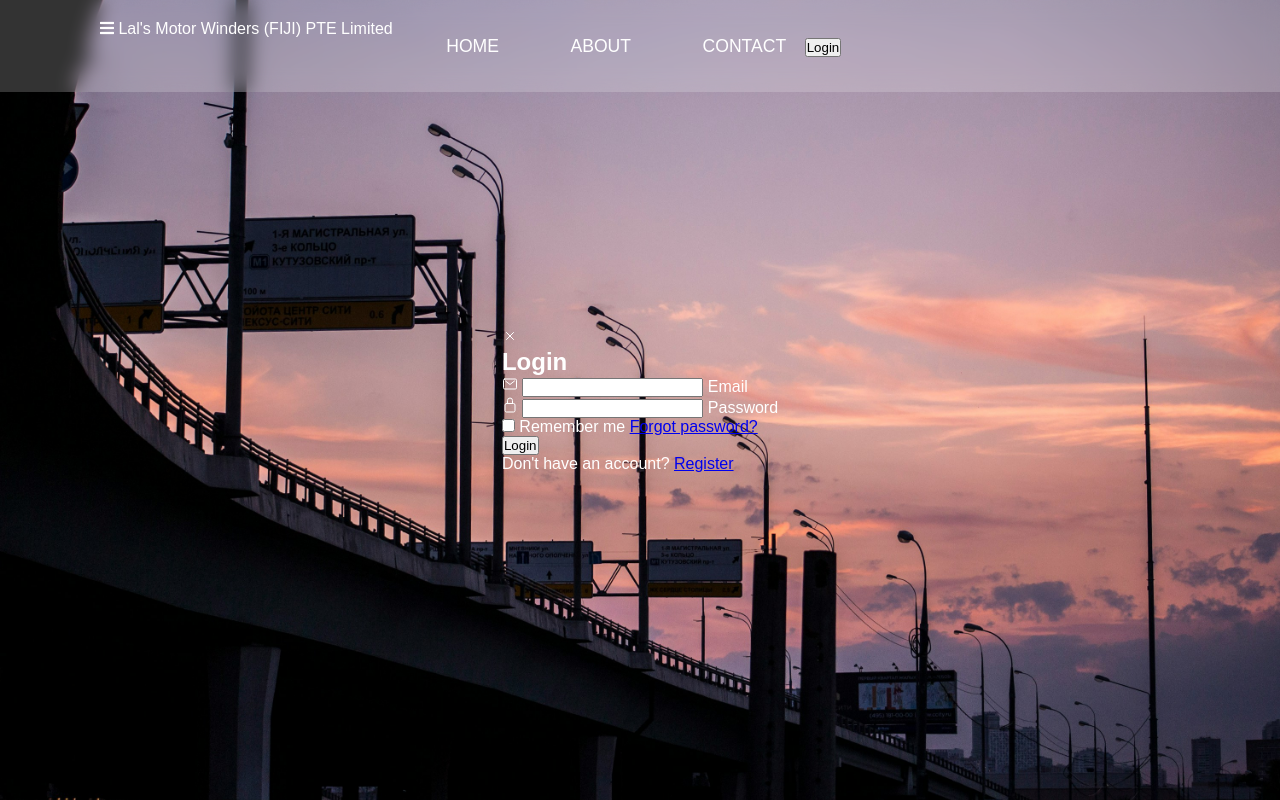
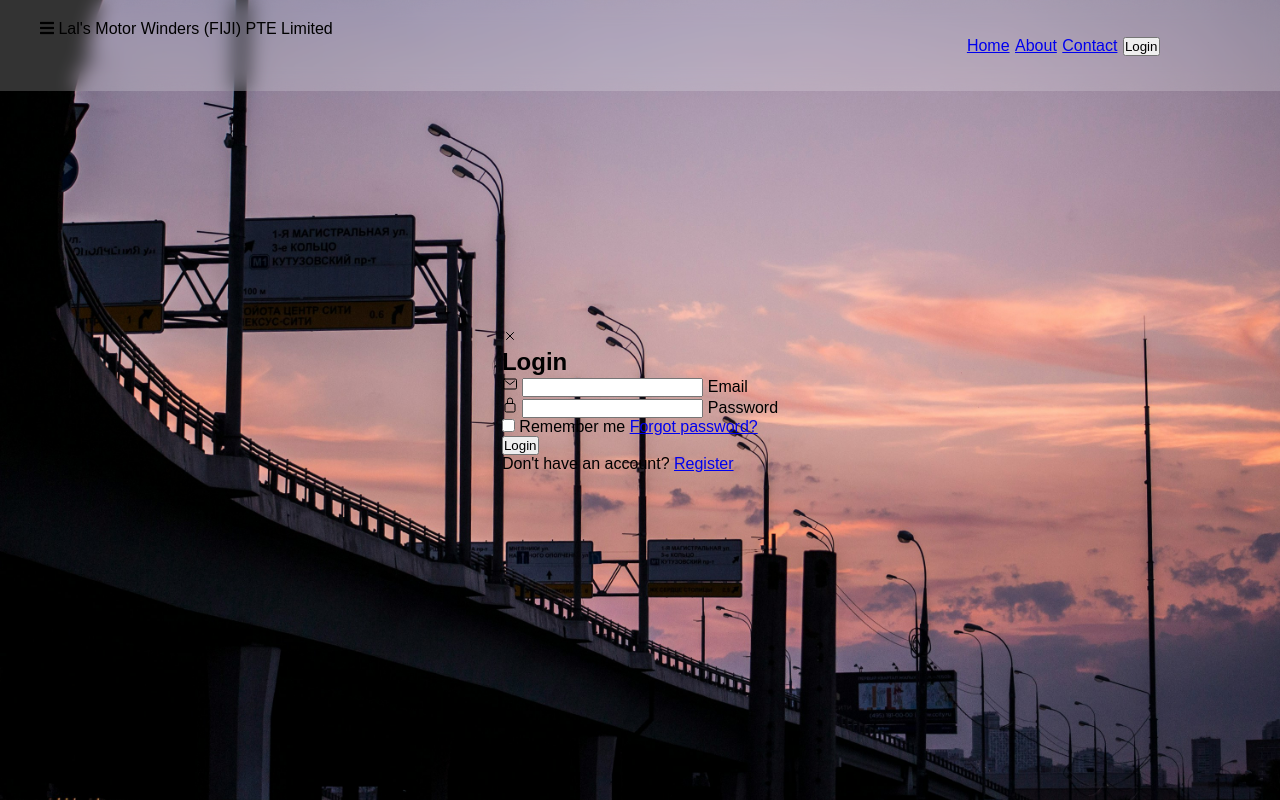
Before and after one commit to Yushfj/LalsMotorWinders, a website: page index.html in a window 1280 px wide. Drawn offline with nearby package versions, Linux system fonts and the light colour scheme; a web font is replaced by a local one.

Commit message:
Update styles.css

```diff
--- a/styles.css
+++ b/styles.css
@@ -13,10 +13,10 @@ body {
     background-image: url("1.jpg");
     background-size: cover;
     background-position: center;
-    color: #fff; /* Makes all text white */
 }
 
 header {
+    background-color: #100b0b;
     position: fixed;
     top: 0;
     left: 0;
@@ -28,10 +28,18 @@ header {
     justify-content: space-between;
     align-items: center;
     z-index: 99;
+
+    display: block;
+    list-style-type: disc;
+    margin-bottom: 1em;
+    margin-left: 0px;
+    margin-right: 0px;
+    padding-left: 40px;
 }
 
-header .navigation ul {
-    float: right;
+
+header .navigation ul{
+    float:right;
     margin-right: 20px;
 }
 
@@ -41,10 +49,10 @@ header .navigation ul li {
     margin: 0.5px;
 }
 
-header .navigation ul li a {
+header navigation ul li a {
     position: relative;
     font-size: 1.1em;
-    color: #fff; /* Fixes text color */
+    color: #fff;
     text-decoration: none;
     font-weight: 500;
     margin-left: 40px;
@@ -53,7 +61,7 @@ header .navigation ul li a {
     text-transform: uppercase;
 }
 
-header .navigation ul li a::after {
+header navigation ul li a::after {
     content: "";
     position: absolute;
     left: 0;
@@ -64,11 +72,11 @@ header .navigation ul li a::after {
     transform-origin: 50% 50%;
     transform: scaleX(0);
     transition: transform 0.5s;
-    box-shadow: 0 0 10px rgba(255, 255, 255, 0.8);
+    box-shadow: 0 0 10px (255, 255, 255, 0.8);
     background: linear-gradient(to right, #fff, #f3f3f3);
 }
 
-header .navigation ul li a:hover::after {
+header navigation ul li a:hover::after {
     transform-origin: right;
     transform: scaleX(1);
 }
@@ -85,20 +93,19 @@ header .navigation ul li .btnLogin-popup {
     color: #fff;
     font-weight: 500;
     margin-left: 40px;
-    transition: background-color 0.3s ease, color 0.3s ease;
 }
 
-header .navigation ul li .btnLogin-popup:hover {
+header .navigation ul li .btnLogin-popup:hover{
     background-color: #c1a3e6;
     color: #fff;
 }
 
-ul li a.active, ul li a:hover {
+ul li a.active, ul li a:hover{
     background: #05190A;
     transition: .5s;
 }
 
-.check_btn {
+.check_btn{
     font-size: 25px;
     color: white;
     float: left;
@@ -107,18 +114,17 @@ ul li a.active, ul li a:hover {
     cursor: pointer;
     display: none;
 }
-
-#check {
+#check{
     display: none;
 }
 
-@media (max-width: 858px) {
-    .check_btn {
-        display: block;
+@media(max-width:858px){
+    .check_btn{
+        display:block;
     }
-    ul {
+    ul{
         position: fixed;
-        width: 50%;
+        width:50%;
         height: 70vh;
         background: #b79de0;
         top: 100px;
@@ -137,7 +143,9 @@ ul li a.active, ul li a:hover {
     header .navigation ul li a {
         font-size: 20px;
     }
-    #check:checked ~ ul {
+    #check:checked ~ ul{
         left: 0;
     }
 }
+
+/* LOGO */
```
